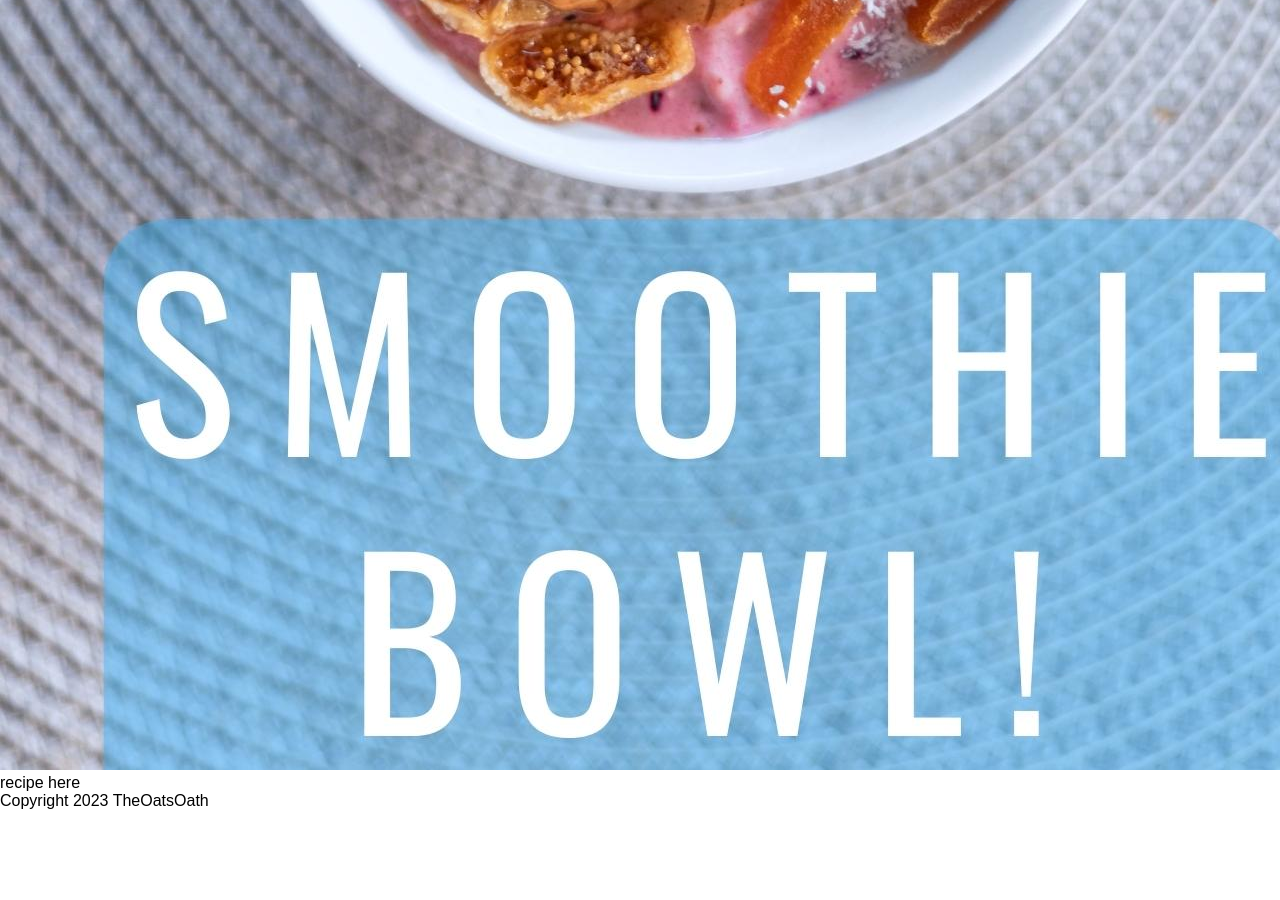
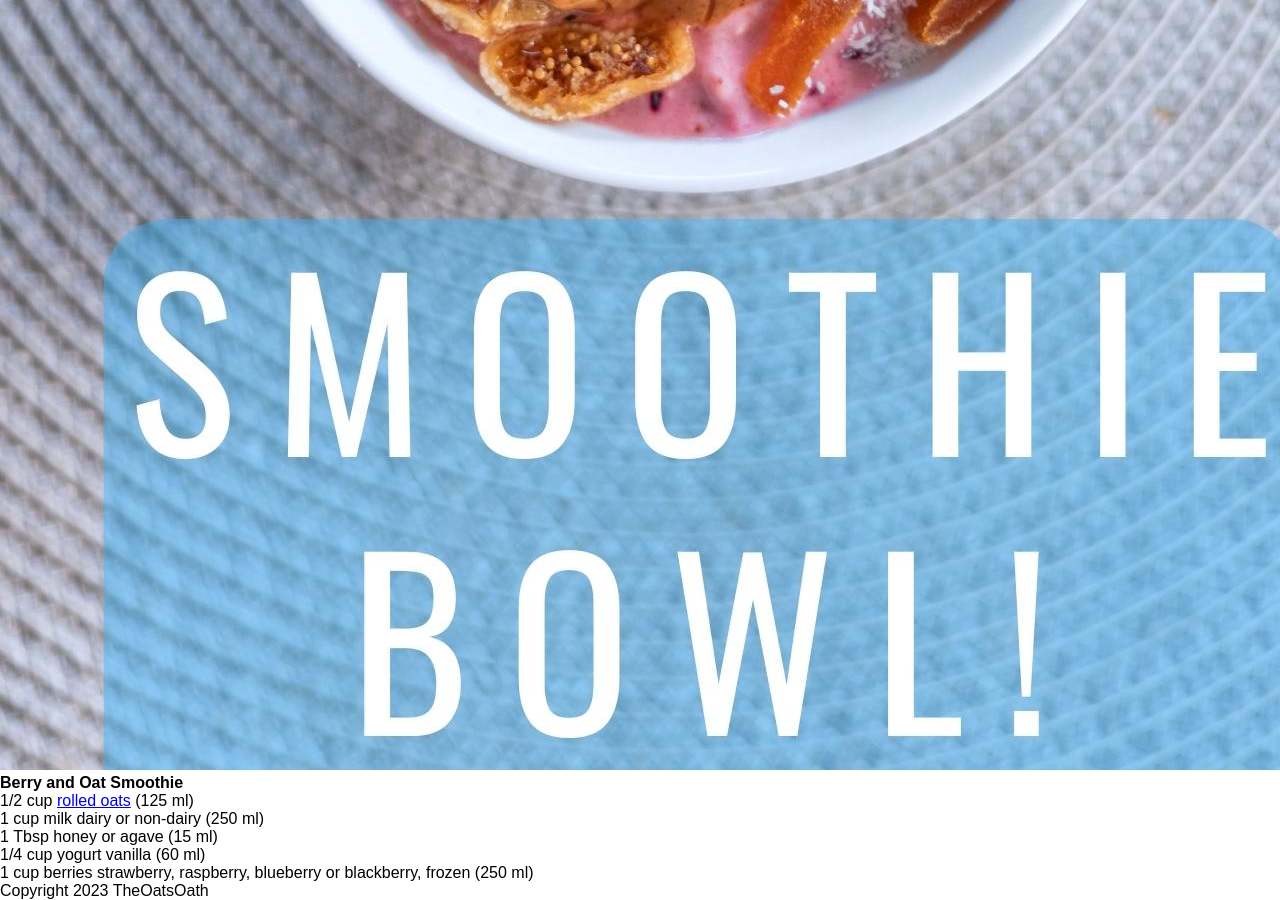
Before and after one commit to natalied0uglas/TheOatsOath, a Jekyll site: the page built from _recipes/time-oat-smoothie-bowl.md, in a window 1280 px wide and 900 px high, scrolled down 1195 px. Built offline with Jekyll 4.4.1, drawn with Linux system fonts in a browser that asks for light colours; before the commit the page ends 2005 px from its top, so only the background shows below that.

Commit message:
Update Recipe “time-oat-smoothie-bowl”

```diff
--- a/_recipes/time-oat-smoothie-bowl.md
+++ b/_recipes/time-oat-smoothie-bowl.md
@@ -6,4 +6,10 @@
 ---
 ![](../uploads/7c69de6c-1c91-4473-99fe-d571aff3c859.jpeg)
 
-recipe here
+#### Berry and Oat Smoothie
+
+* 1/2 cup [rolled oats](https://oatseveryday.com/know-your-oats-2/#rolled-oats) (125 ml)
+* 1 cup milk dairy or non-dairy (250 ml)
+* 1 Tbsp honey or agave (15 ml)
+* 1/4 cup yogurt vanilla (60 ml)
+* 1 cup berries strawberry, raspberry, blueberry or blackberry, frozen (250 ml)
```
